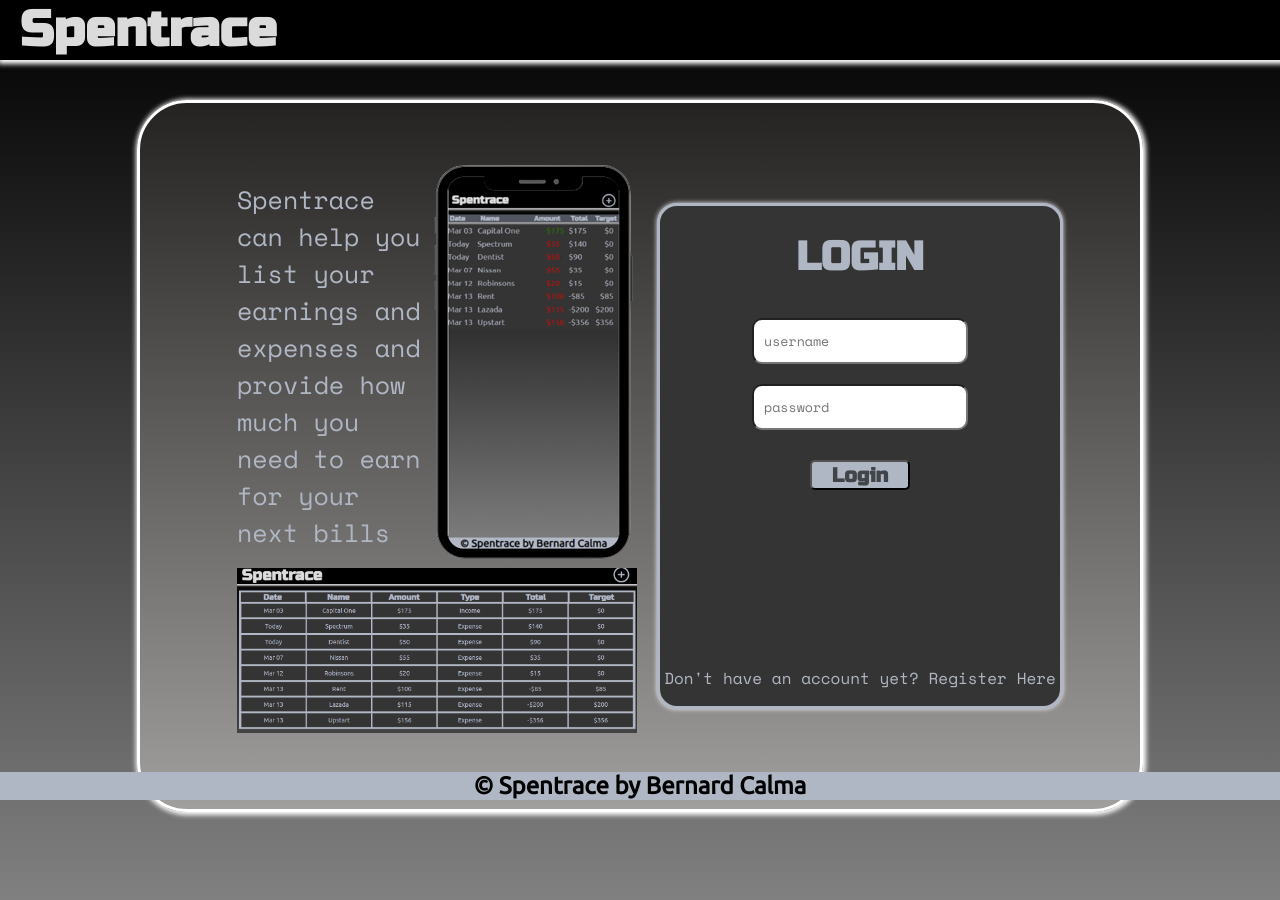
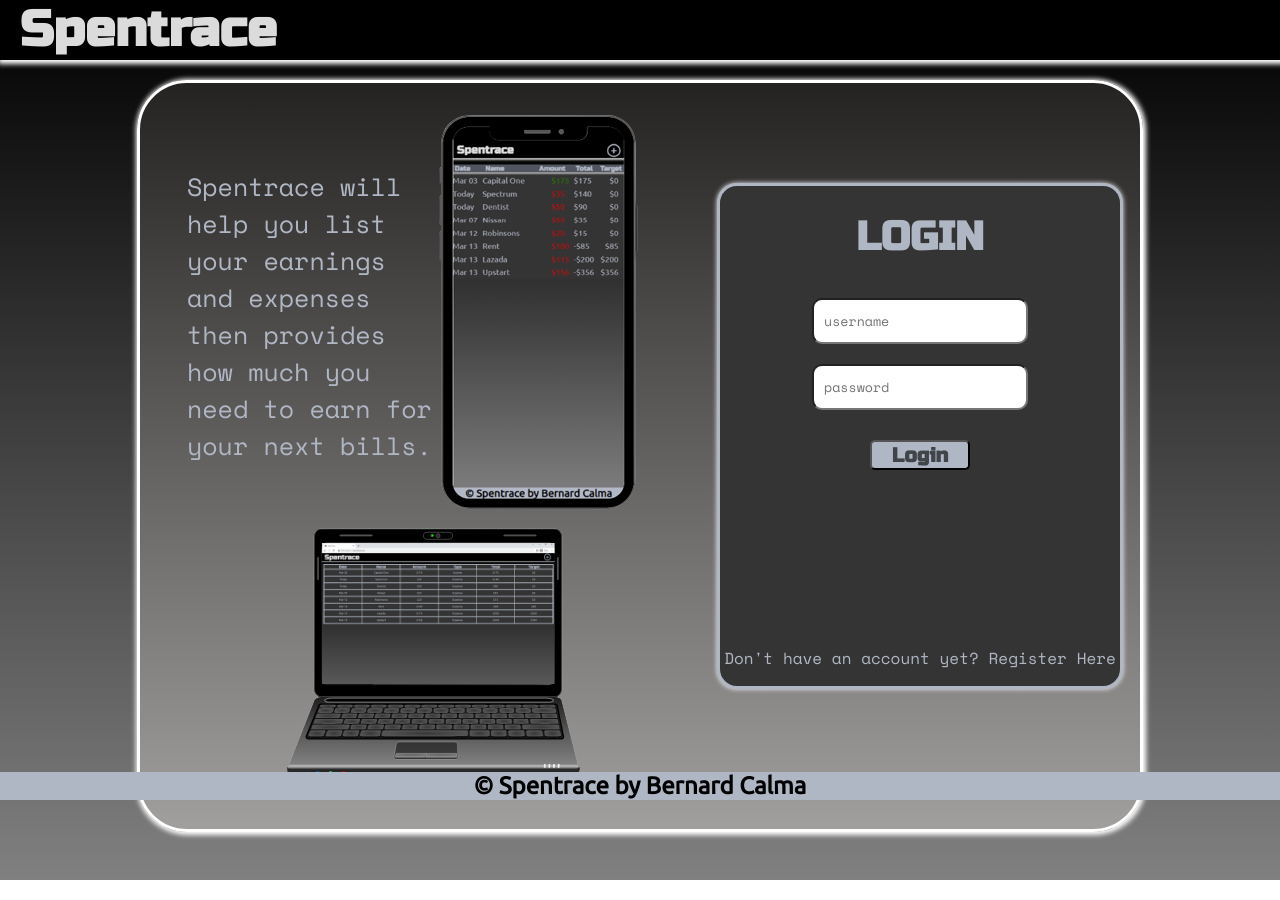
Before and after one commit to Bernard-Calma/spentrace-react, a React (Create React App) app: page / in a window 1280 px wide. Built offline with nearby package versions, Linux system fonts and the light colour scheme.

Commit message:
added laptop view in landing apge and adusted dims

```diff
--- a/src/container/landingPage/LandingPage.jsx
+++ b/src/container/landingPage/LandingPage.jsx
@@ -10,7 +10,7 @@ const LandingPage = (props) =>{
         <div className="containerLandingPage">
             <div className="introduction">
                 <div className="mobilePageImage">
-                    <p>Spentrace can help you list your earnings and expenses and provide how much you need to earn for your next bills</p>
+                    <p>Spentrace will help you list your earnings and expenses then provides how much you need to earn for your next bills.</p>
                     <img src={mobilePage} alt="Main Page Image"/>
                 </div>
                 <img src={mainPageImage} alt="Main Page Image" className="mainPageImage"/>
--- a/src/container/landingPage/landingPage.css
+++ b/src/container/landingPage/landingPage.css
@@ -1,7 +1,7 @@
 .containerLandingPage{
     border: solid white;
     border-radius: 50px;
-    margin: 100px auto 0;
+    margin: 80px auto 0;
     width: 1000px;
     display: flex;
     justify-content: center;
@@ -13,14 +13,15 @@
 
 .introduction{
     /* border: solid gray; */
-    padding: 60px 20px;
+    padding: 30px;
     font-family: "Space Mono";
     font-size: 25px;
-    width: 40%;
+    width: 50%;
 }
 
 .mainPageImage{
-    width: 100%;
+    width: 300px;
+    padding-left: 100px;
 }
 
 .mobilePageImage > p{
@@ -38,7 +39,7 @@
         all: unset;
     }
 
-    .introduction, .mainPageImage, .mobilePageImage {
+    .introduction{
         display: none;
     }
 }
--- a/src/container/main/main.css
+++ b/src/container/main/main.css
@@ -8,8 +8,12 @@ li {
     flex: 1;
     border: solid #B0B7C4;
     background-color: rgb(53, 52, 52);
-    overflow: hidden;
+    overflow: scroll;
     margin: 80px 10px;
+}
+
+.mainContainer::-webkit-scrollbar{
+    display: none;
 }
 
 /* CATEGORIES CONTAINER */
```
Also changed, not shown: src/img/MainPage.png.
